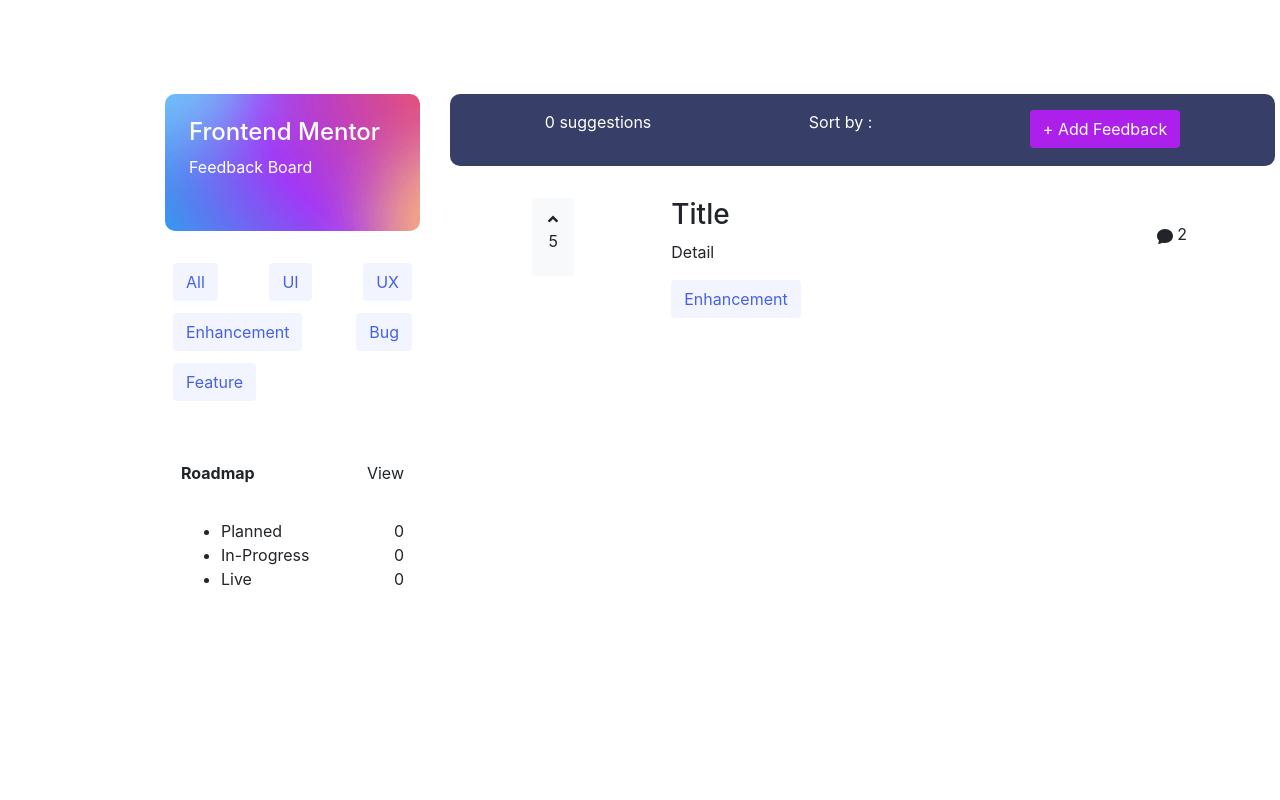
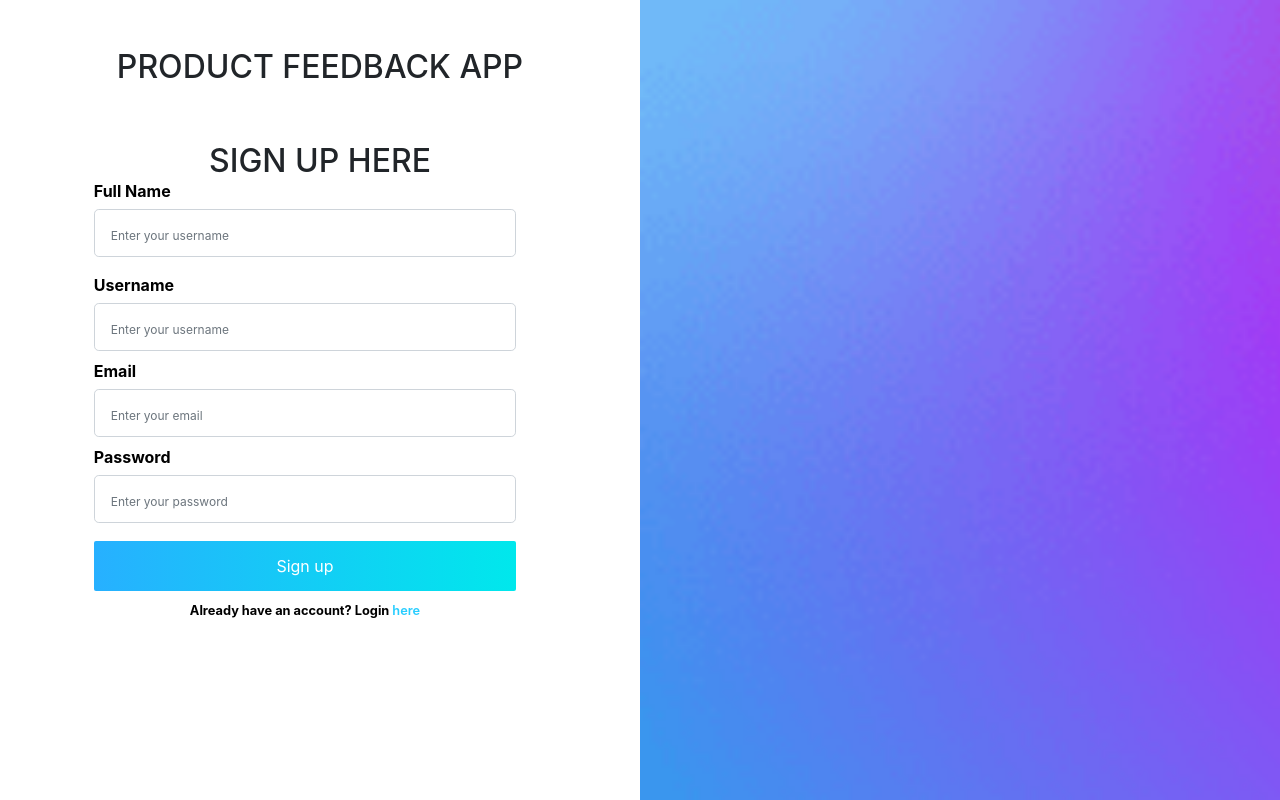
Before and after one commit to Caleb-Kwarteng/product-feedback-team, a React (Create React App) app in the folder client/: page /All in a window 1280 px wide. Built offline with nearby package versions, Linux system fonts and the light colour scheme; no server answers.

Commit message:
first version of app for hosting

```diff
--- a/client/src/App.js
+++ b/client/src/App.js
@@ -48,9 +48,9 @@
   };
   return (
     <>
-      <SuggestionsPage />
+      {/* <SuggestionsPage /> */}
       {/* <FeedbackDetailPage feedbacks={feedbacks} addFeedback={addFeedback} /> */}
-      {/* <SignUpPage signUp={signUp} setSignUp={setSignUp} /> */}
+      <SignUpPage signUp={signUp} setSignUp={setSignUp} />
       {/* {<div className="suggestionsEmpty">
         <div>
           <Board />
--- a/client/src/components/Suggestion.js
+++ b/client/src/components/Suggestion.js
@@ -5,23 +5,23 @@
   return (
     <>
       <div className="singleSuggestion pt-2 pb-2">
-        <div class="container text-center">
-          <div class="row">
-            <div class="col">
+        <div className="container text-center">
+          <div className="row">
+            <div className="col">
               <div className="btn btn-light">
                 <FaAngleUp type="button" />
-                <p>5</p>
+                <p>{feedback.upvotes}</p>
               </div>
             </div>
-            <div class="col-6">
-              <h3 style={{ textAlign: "left" }}>Title</h3>
-              <p style={{ textAlign: "left" }}>Detail</p>
+            <div className="col-6">
+              <h3 style={{ textAlign: "left" }}>{feedback.title}</h3>
+              <p style={{ textAlign: "left" }}>{feedback.description}</p>
               <div style={{ textAlign: "left" }}>
                 <EnhancementBtn />
               </div>
             </div>
-            <div class="col pt-4">
-              <BsFillChatFill /> 2
+            <div className="col pt-4">
+              <BsFillChatFill /> {feedback.comments.length}
             </div>
           </div>
         </div>
--- a/client/src/components/suggestionsPage/SuggestionsPage.js
+++ b/client/src/components/suggestionsPage/SuggestionsPage.js
@@ -68,7 +68,9 @@
         <Header />
 
         <div>
-          <Suggestion />
+          {feedbacks.map((feedback) => (
+            <Suggestion key={feedback.id} feedback={feedback} />
+          ))}
         </div>
       </div>
     </>
```
Also changed, not shown: client/src/logo.svg (deleted), 1 other file (tests, documents, lock files or other folders).
